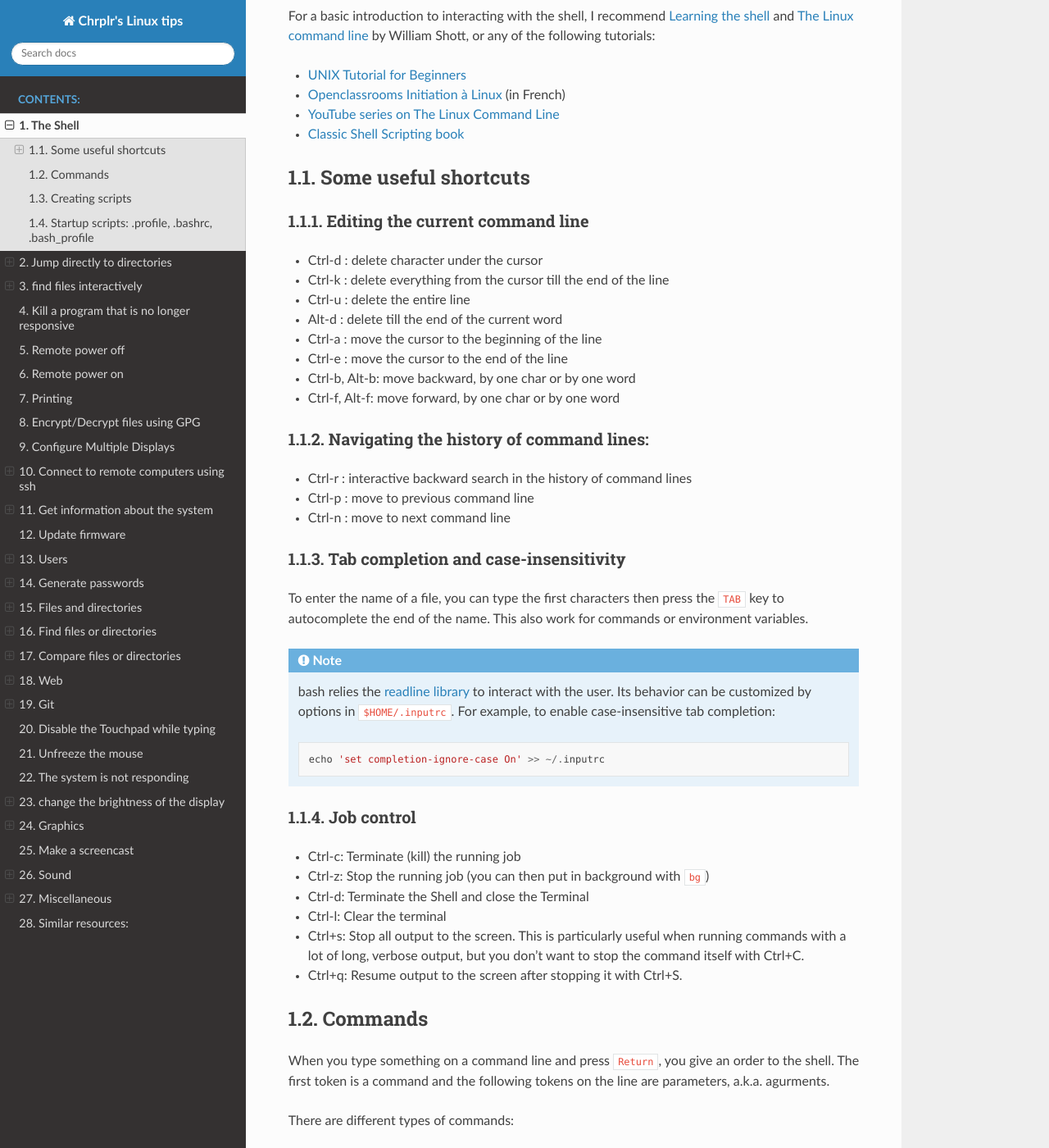
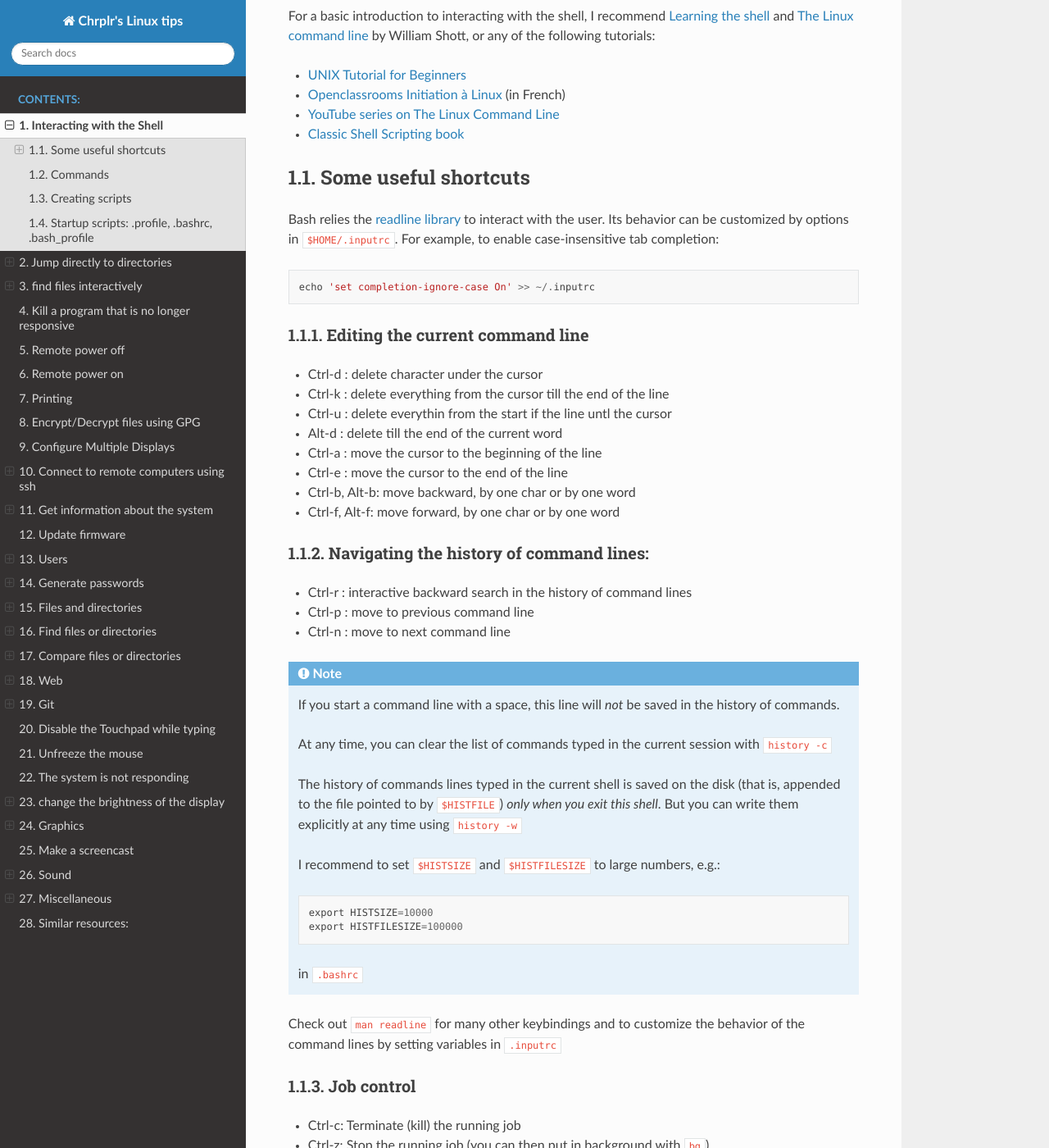
Before and after one commit to chrplr/linux-tips, a Sphinx documentation site: the page built from docs/linux_howto.rst, in a window 1280 px wide and 1400 px high, scrolled down 533 px. Shown: the whole window at 82% size. Built offline with Sphinx 7.4.7 and the Read the Docs theme 2.0.0, drawn with Linux system fonts in a browser that asks for light colours; some of the changed text lies outside the part shown.

Commit message:
added more info about history

```diff
--- a/docs/linux_howto.rst
+++ b/docs/linux_howto.rst
@@ -6,14 +6,11 @@ Even if you are are a seasoned Linux user, you may still learn one thing or two.
 
 
 
-The Shell
----------
-
-When you type command lines, you are interacting with a program call the
-“shell”. Unless otherwise indicated, the tips assume that you are using
-the *Bash* shell. You can check which shell is running with the command:
-
-::
+Interacting with the Shell
+--------------------------
+
+When you type command lines, you are sending instructions to a program called the “shell”. Unless otherwise indicated, the tips assume that you are using
+the *Bash* shell. You can check which shell is running with the command::
 
    echo $SHELL
 
@@ -36,18 +33,25 @@ William Shott, or any of the following tutorials:
 Some useful shortcuts
 ~~~~~~~~~~~~~~~~~~~~~
 
+Bash relies the `readline library <https://www.gnu.org/software/bash/manual/html_node/Readline-Interaction.html>`__  to interact with the user. Its behavior can be customized by options in ``$HOME/.inputrc``. For example, to enable case-insensitive tab completion::
+
+      echo 'set completion-ignore-case On' >> ~/.inputrc
+
+
 Editing the current command line
 ^^^^^^^^^^^^^^^^^^^^^^^^^^^^^^^^
 
 -  Ctrl-d : delete character under the cursor
 -  Ctrl-k : delete everything from the cursor till the end of the line
--  Ctrl-u : delete the entire line
+-  Ctrl-u : delete everythin from the start if the line untl the cursor
 -  Alt-d : delete till the end of the current word
 -  Ctrl-a : move the cursor to the beginning of the line
 -  Ctrl-e : move the cursor to the end of the line
 -  Ctrl-b, Alt-b: move backward, by one char or by one word
 -  Ctrl-f, Alt-f: move forward, by one char or by one word
 
+
+
 Navigating the history of command lines:
 ^^^^^^^^^^^^^^^^^^^^^^^^^^^^^^^^^^^^^^^^
 
@@ -55,19 +59,26 @@ Navigating the history of command lines:
 -  Ctrl-p : move to previous command line
 -  Ctrl-n : move to next command line
 
-
-Tab completion and case-insensitivity
-^^^^^^^^^^^^^^^^^^^^^^^^^^^^^^^^^^^^^
-
-To enter the name of a file, you can type the first characters then
-press the ``TAB`` key to autocomplete the end of the name. This also
-work for commands or environment variables.
-
 .. note::
-  bash relies the `readline library <https://www.gnu.org/software/bash/manual/html_node/Readline-Interaction.html>`__
-  to interact with the user. Its behavior can be customized by options in ``$HOME/.inputrc``. For example, to enable case-insensitive tab completion::
-
-      echo 'set completion-ignore-case On' >> ~/.inputrc
+
+   If you start a command line with a space, this line will *not* be saved in the history of commands.
+
+   At any time, you can clear the list of commands typed in the current session with ``history -c``
+
+   The history of commands lines typed in the current shell is saved on the disk (that is, appended to the file pointed to by ``$HISTFILE``) *only when you exit this shell*. But you can write them explicitly at any time using ``history -w``
+
+   I recommend to set ``$HISTSIZE`` and ``$HISTFILESIZE`` to large numbers, e.g.::
+
+     export HISTSIZE=10000
+     export HISTFILESIZE=100000
+
+   in ``.bashrc``
+
+
+
+
+
+Check out ``man readline`` for many other keybindings and to customize the behavior of the command lines by setting variables in ``.inputrc``
 
 
 
```
